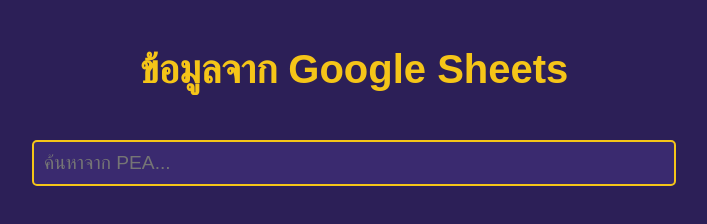
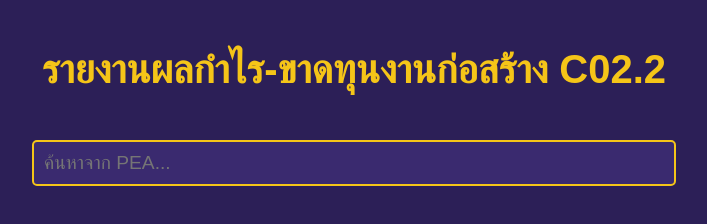
Before and after one commit to Supakrit504411/test-liff3, a plain HTML site: page index.html in a window 1280 px wide. Shown: the whole page, without its empty margins (286-993 px from the left). Drawn offline with Linux system fonts and the light colour scheme; no server answers.

Commit message:
index.html

```diff
--- a/index.html
+++ b/index.html
@@ -88,7 +88,7 @@
     </style>
 </head>
 <body>
-    <h1>ข้อมูลจาก Google Sheets</h1>
+    <h1>รายงานผลกำไร-ขาดทุนงานก่อสร้าง C02.2</h1>
 
     <!-- ช่องค้นหาข้อมูล -->
     <div class="search-box">
```
